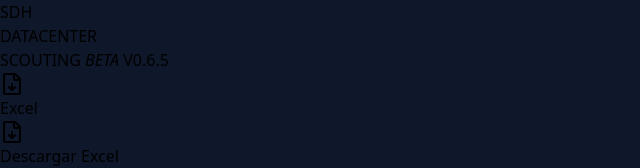
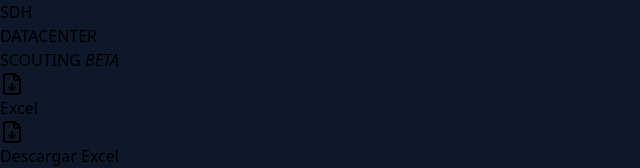
Before and after one commit to carlosloureda/fultbolaragon-huesca-sd-scrapper, a React (Vite) app in the folder dashboard/: page / in a window 1280 px wide. Shown: the top 168 px of the page, without its empty margins (0-640 px from the left). Built offline with nearby package versions, Linux system fonts and the light colour scheme.

Commit message:
chore: remove version number from dashboard header title

```diff
--- a/dashboard/src/components/DashboardView.tsx
+++ b/dashboard/src/components/DashboardView.tsx
@@ -190,7 +190,7 @@
               <span className="bg-emerald-500 text-emerald-950 px-1.5 py-0.5 rounded-[4px] text-[8px] md:text-[10px] font-black uppercase tracking-tighter">SDH</span>
               <h1 className="text-xl md:text-3xl font-black tracking-tighter uppercase italic leading-none">DATA<span className="text-emerald-400">CENTER</span></h1>
             </div>
-            <p className="text-slate-500 text-[8px] md:text-[10px] font-black uppercase tracking-[0.3em] mt-0.5">SCOUTING <em>BETA</em> V0.6.5</p>
+            <p className="text-slate-500 text-[8px] md:text-[10px] font-black uppercase tracking-[0.3em] mt-0.5">SCOUTING <em>BETA</em></p>
           </div>
           <div className="md:hidden">
             <a
```
